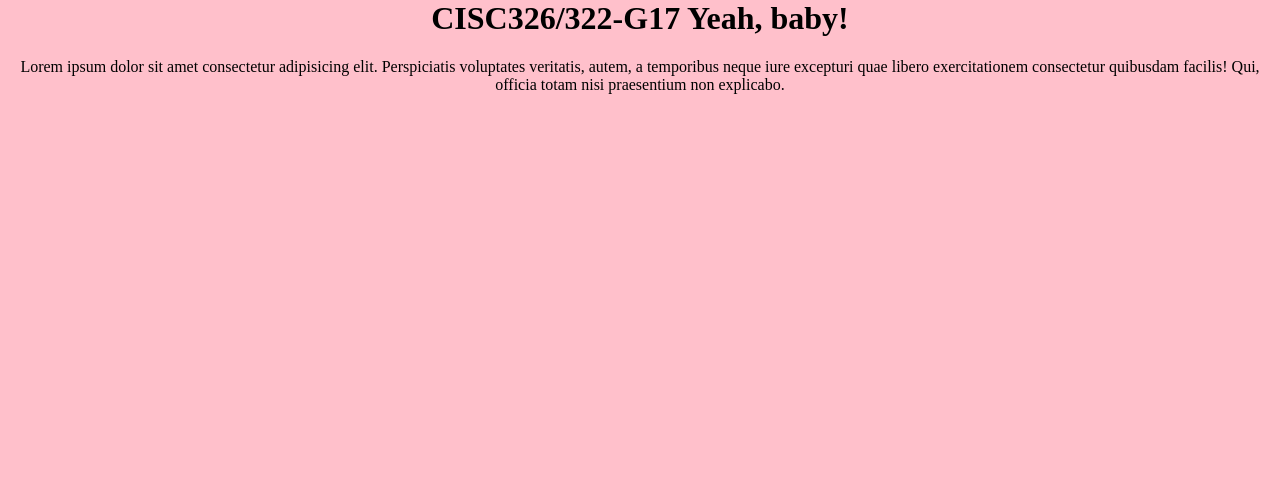
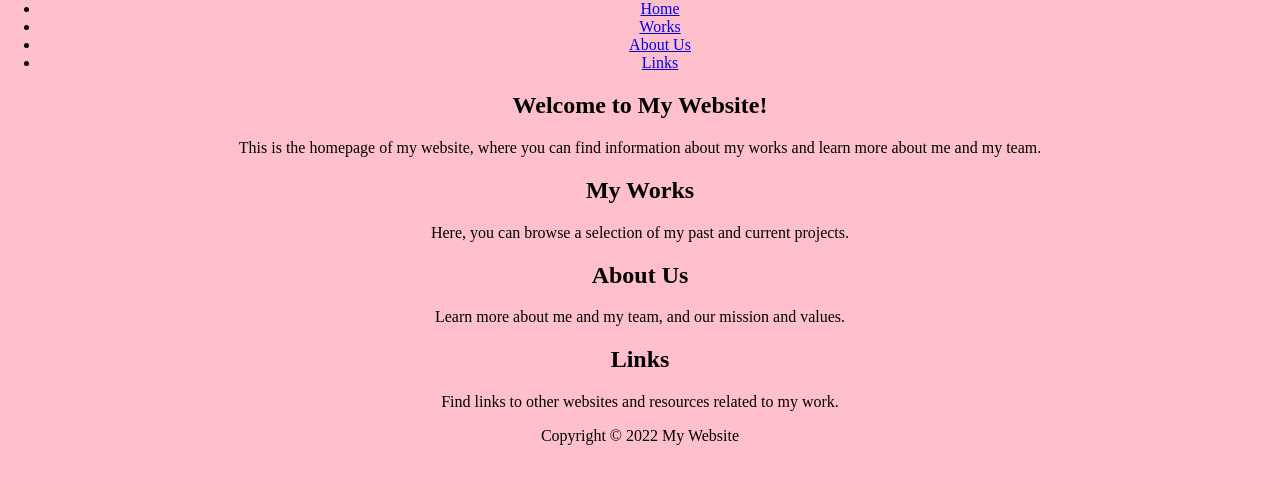
Before and after one commit to MarcusTantakoun/CISC326-322-G17, a plain HTML site: page index.html in a window 1280 px wide. Drawn offline with Linux system fonts and the light colour scheme.

Commit message:
Change index page

```diff
--- a/index.html
+++ b/index.html
@@ -1,4 +1,51 @@
-<html lang="en">
+<html>
+<head>
+    <meta charset="UTF-8">
+    <meta http-equiv="X-UA-Compatible" content="IE=edge">
+    <meta name="viewport" content="width=device-width, initial-scale=1.0">
+    <title>My Website</title>
+    <link rel="stylesheet" type="text/css" href="styles.css">
+</head>
+<body>
+  <header>
+    <nav>
+      <ul>
+        <li><a href="#home">Home</a></li>
+        <li><a href="#works">Works</a></li>
+        <li><a href="#about-us">About Us</a></li>
+        <li><a href="#links">Links</a></li>
+      </ul>
+    </nav>
+  </header>
+
+  <section id="home">
+    <h1>Welcome to My Website!</h1>
+    <p>This is the homepage of my website, where you can find information about my works and learn more about me and my team.</p>
+  </section>
+
+  <section id="works">
+    <h1>My Works</h1>
+    <p>Here, you can browse a selection of my past and current projects.</p>
+  </section>
+
+  <section id="about-us">
+    <h1>About Us</h1>
+    <p>Learn more about me and my team, and our mission and values.</p>
+  </section>
+
+  <section id="links">
+    <h1>Links</h1>
+    <p>Find links to other websites and resources related to my work.</p>
+  </section>
+
+  <footer>
+    <p>Copyright © 2022 My Website</p>
+  </footer>
+
+</body>
+</html>
+
+<!-- <html lang="en">
 <head>
     <meta charset="UTF-8">
     <meta http-equiv="X-UA-Compatible" content="IE=edge">
@@ -10,4 +57,4 @@
     <h1>CISC326/322-G17 Yeah, baby!</h1>
     <p>Lorem ipsum dolor sit amet consectetur adipisicing elit. Perspiciatis voluptates veritatis, autem, a temporibus neque iure excepturi quae libero exercitationem consectetur quibusdam facilis! Qui, officia totam nisi praesentium non explicabo.</p>
 </body>
-</html>
+</html> -->
```
